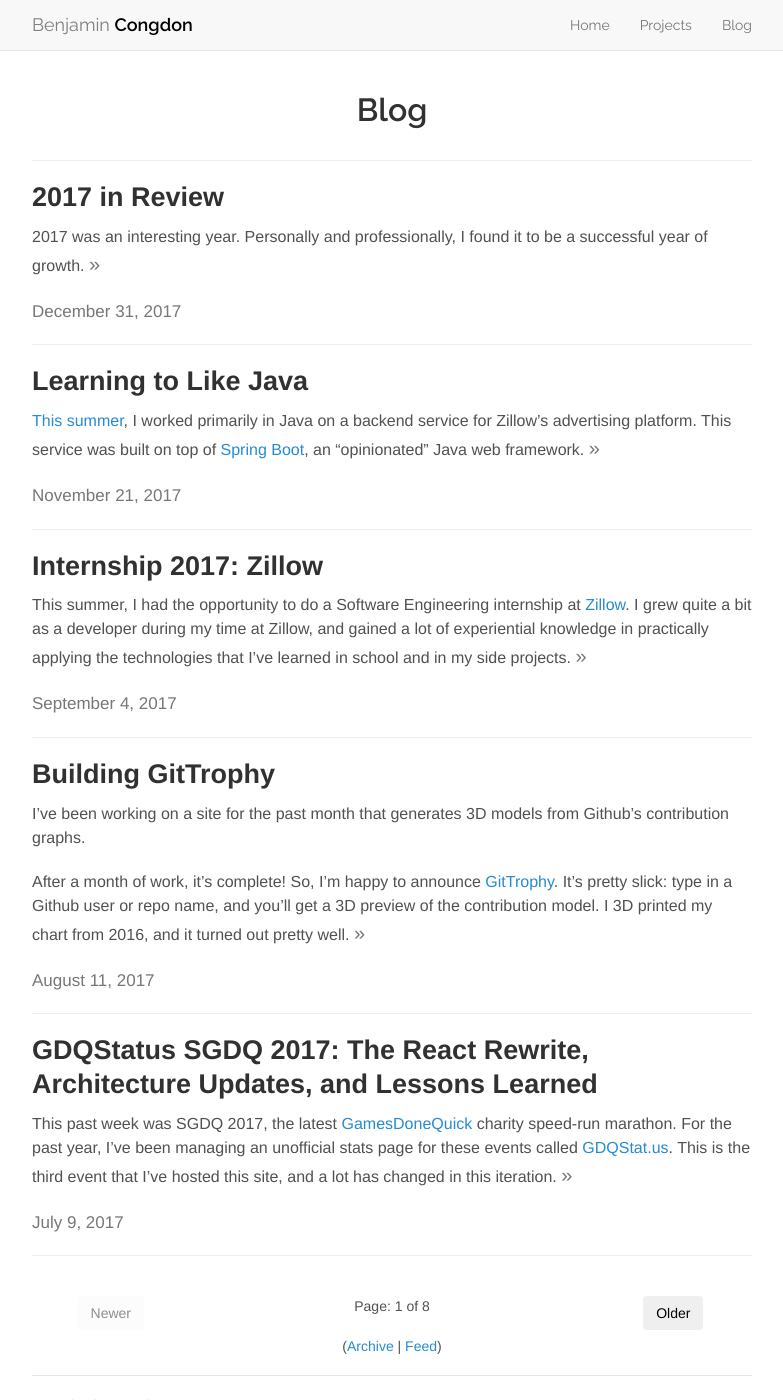
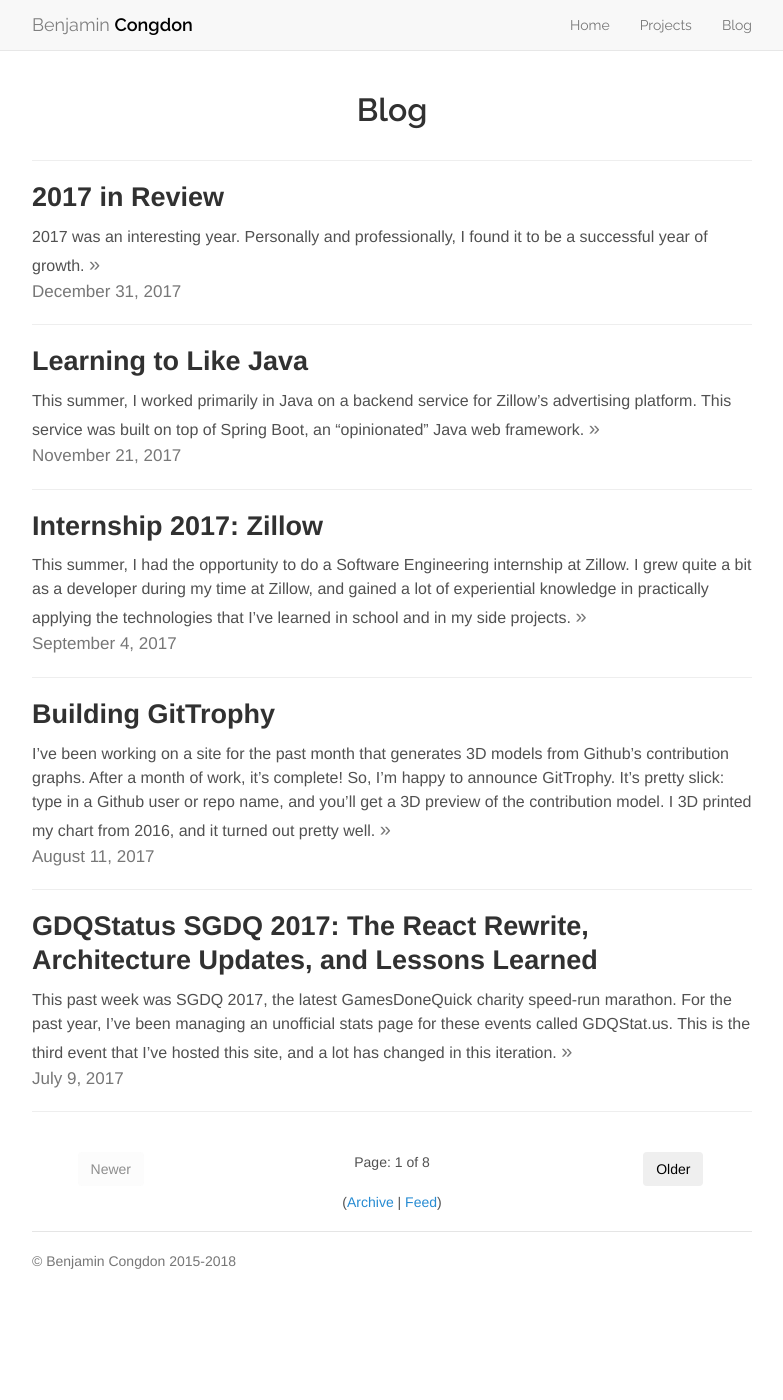
Before and after one commit to rhythmmec/bcongdon.github.io, a Jekyll site: the page built from blog/index.html, in a window 1280 px wide and 1400 px high. Shown: the whole window, without its empty margins (248-1031 px from the left). Built offline with Jekyll 4.4.1, drawn with Linux system fonts in a browser that asks for light colours; nearby versions of some CDN libraries; the list of posts is cut into pages by our own code.

Commit message:
Automated excerpt, use excerpt in meta tags

```diff
--- a/_config.yml
+++ b/_config.yml
@@ -25,6 +25,7 @@
 enable_mathjax: false
 extended_fonts: false
 
+excerpt_separator: <!--break-->
 
 # Build settings
 markdown: kramdown
--- a/_includes/head.html
+++ b/_includes/head.html
@@ -40,7 +40,7 @@
     <meta name="twitter:site" content="@{{ site.twitter_username }}" />
 {% endif %}
 <meta name="twitter:title" content="{% if page.title %}{{ page.title }}{% else %}{{ site.title }}{% endif %}" />
-<meta name="twitter:description" content="{% if page.summary %}{{ page.summary }}{% else %}{{ site.description }}{% endif %}" />
+<meta name="twitter:description" content="{% if page.excerpt %}{{ page.excerpt | strip_html }}{% else %}{{ site.description }}{% endif %}" />
 <meta name="twitter:url" content="{{ site.url }}{{ page.url }}" />
 
 <!-- Blog Feed -->
--- a/blog/index.html
+++ b/blog/index.html
@@ -18,9 +18,10 @@
               {{ post.title }}
             </a>
           </h1>
-          {{ post.content | split:'<!--break-->' | first }}
-          {% if post.content contains '<!--break-->' %}
-            <a class="post-read-more" href="{{ site.path }}{{ post.url }}">»</a>
+          {% if post.excerpt %}
+              {{ post.excerpt | strip_html }}<a class="post-read-more" href="{{ site.path }}{{ post.url }}">»</a>
+          {% else %}
+              {{ post.content }}
           {% endif %}
           <div class="post-date">{{ post.date | date: "%B %-d, %Y" }}</div>
         </article>
```
